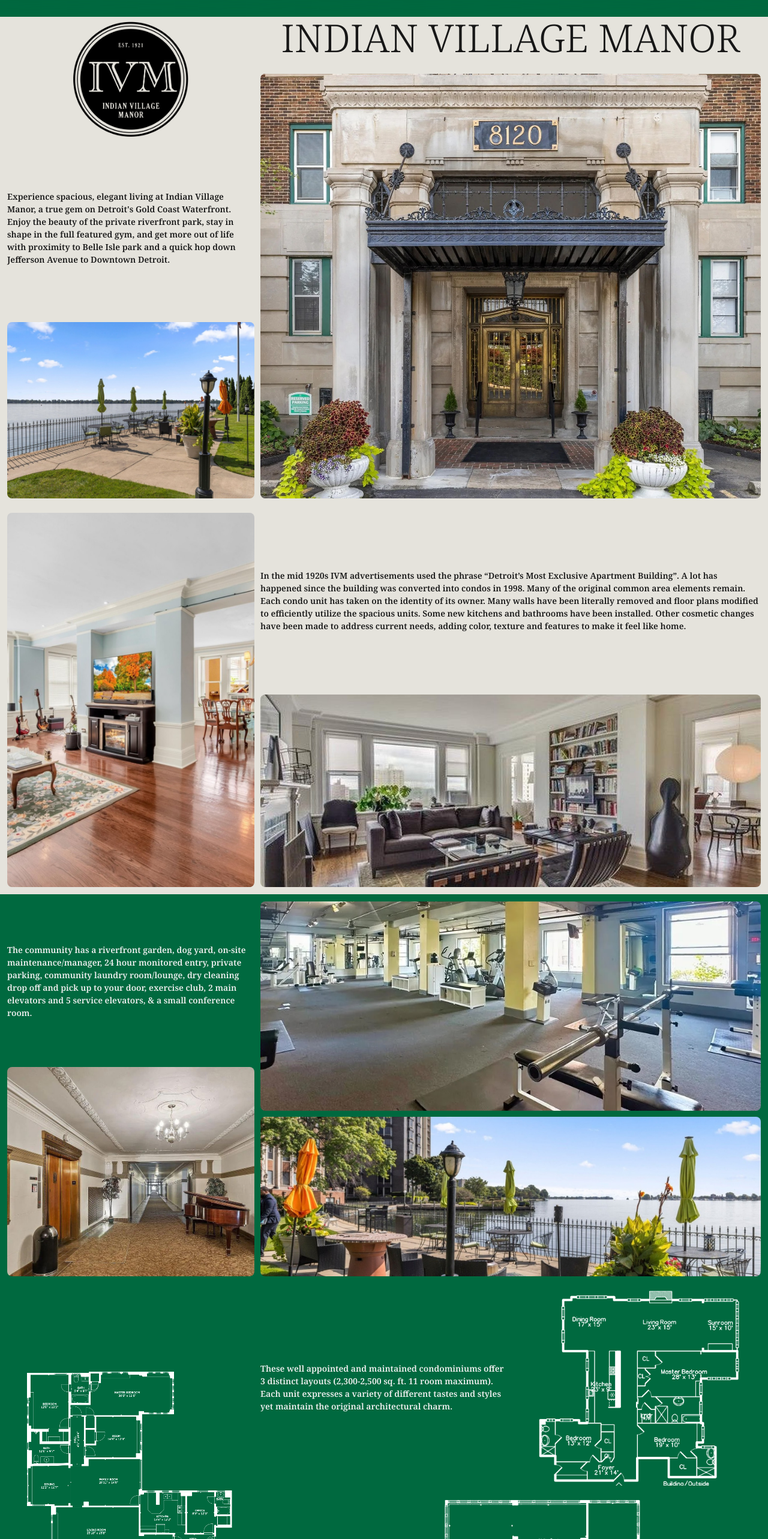
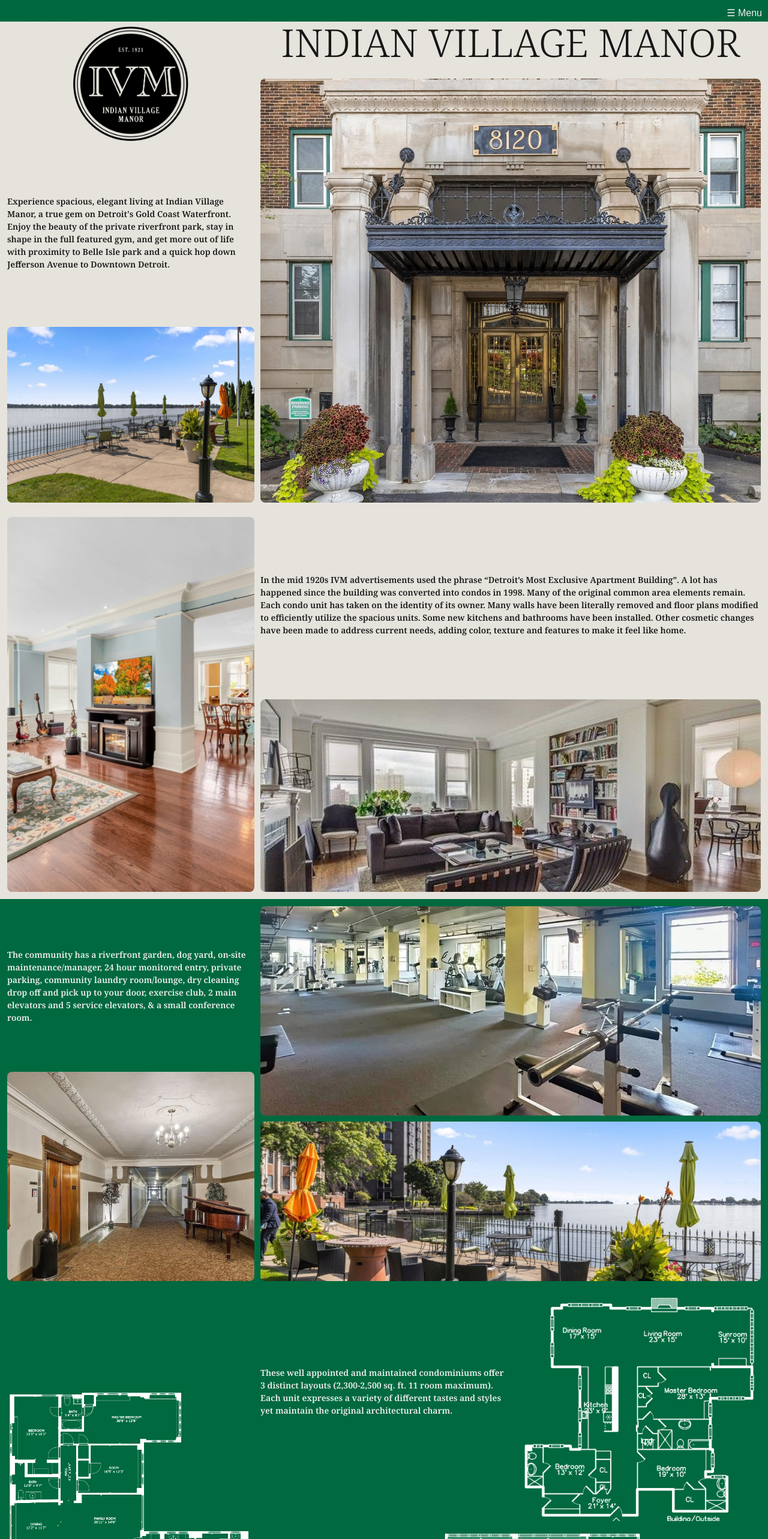
Before and after one commit to indianvillagemanor/IndianVillageManor.org, a Next.js app in the folder ivm_app/: page / in a window 1280 px wide. Shown: the top 2566 px of the page at 60% size. Built offline with nearby package versions, Linux system fonts and the light colour scheme.

Commit message:
started site_menu cleaned up commented-out code adjustment to modal zoom

```diff
--- a/ivm_app/app/globals.css
+++ b/ivm_app/app/globals.css
@@ -16,10 +16,6 @@
   color: #f0f0f0;
 }
 
-/* .grid-row {
-  height: var(--grid-row-height);
-} */
-
 body {
   color: var(--foreground);
   background: var(--background);
--- a/ivm_app/app/layout.tsx
+++ b/ivm_app/app/layout.tsx
@@ -3,16 +3,7 @@ import { Noto_Serif } from "next/font/google";
 import "./globals.css";
 import { useEffect } from "react";
 import Aspect from "@/components/aspect";
-
-// const geistSans = Geist({
-//   variable: "--font-geist-sans",
-//   subsets: ["latin"],
-// });
-
-// const geistMono = Geist_Mono({
-//   variable: "--font-geist-mono",
-//   subsets: ["latin"],
-// });
+import SiteMenu from "@/components/site_menu";
 
 const Noto = Noto_Serif({
   variable: "--font-serif",
@@ -26,7 +17,7 @@ export const metadata: Metadata = {
 
 const headerStyle = {
   width: "100%",
-  height: "var(--grid-row-height)",
+  height: "36px",
 }
 
 export default function RootLayout({
@@ -41,6 +32,7 @@ export default function RootLayout({
         className={`${Noto.variable} antialiased`}
       >
         <img src="/ivm_green.png" alt="ivm" style={headerStyle} />
+        <SiteMenu />
         {children}
       </body>
     </html>
--- a/ivm_app/app/page.tsx
+++ b/ivm_app/app/page.tsx
@@ -51,12 +51,12 @@ export default function Home() {
         <GridPhoto gridCell={[14, 2, 10, 2]} src="RiverfrontE.jpg" alt="IVM Riverfront East View" />
       </GridSection>
       <GridSection rows={22} green>
-        <GridGraphic gridCell={[6, 1, 12, 1]} src="FloorPlanABMN_white.png" alt="IVM Floor Plan for A,B,M and N units" zoom />
+        <GridGraphic gridCell={[7, 1, 14, 1]} src="FloorPlanABMN_white.png" alt="IVM Floor Plan for A,B,M and N units" zoom />
         <GridText gridCell={[1, 2, 12, 1]}>
           These well appointed and maintained condominiums offer 3 distinct layouts (2,300-2,500 sq. ft. 11 room maximum). Each unit expresses a variety of different tastes and styles yet maintain the original architectural charm.
         </GridText>
-        <GridGraphic gridCell={[1, 3, 12, 1]} src="FloorPlanCDKL_white.png" alt="IVM Floor Plan for C,D,K and L units" zoom />
-        <GridGraphic gridCell={[13, 2, 12, 2]} src="FloorPlanEFGH_white.png" alt="IVM Floor Plan for E,F,G and H units" zoom />
+        <GridGraphic gridCell={[1, 3, 14, 1]} src="FloorPlanCDKL_white.png" alt="IVM Floor Plan for C,D,K and L units" zoom />
+        <GridGraphic gridCell={[15, 2, 12, 2]} src="FloorPlanEFGH_white.png" alt="IVM Floor Plan for E,F,G and H units" zoom />
       </GridSection>
       <GridSection rows={24} green>
         <GridPhoto gridCell={[1, 1, 10, 1]} src="Interior5.jpg" alt="IVM Interior #5" />
--- a/ivm_app/components/modal.tsx
+++ b/ivm_app/components/modal.tsx
@@ -34,7 +34,7 @@ const Modal = () => {
         &times;
       </a>
 
-      <img id="modal-img" className="max-w-full max-h-full object-scale-down" />
+      <img id="modal-img" className="max-w-full max-h-full w-full h-full object-contain" />
     </div >)
 }
 
--- /dev/null
+++ b/ivm_app/components/site_menu.tsx
@@ -0,0 +1,60 @@
+"use client";
+
+import { useState } from "react";
+
+const menuStyle = {
+  position: "absolute" as const,
+  top: "10px",
+  right: "10px",
+  cursor: "pointer",
+  color: "#f0f0f0",
+};
+
+const overlayStyle = {
+  position: "fixed" as const,
+  top: 0,
+  left: 0,
+  width: "100%",
+  height: "100%",
+  backgroundColor: "rgba(0, 0, 0, 0.5)",
+  display: "flex",
+  justifyContent: "center",
+  alignItems: "center",
+  zIndex: 1000,
+};
+
+const menuContentStyle = {
+  backgroundColor: "white",
+  padding: "20px",
+  borderRadius: "8px",
+};
+
+const SiteMenu = () => {
+  const [isOpen, setIsOpen] = useState(false);
+
+  const toggleMenu = () => {
+    setIsOpen(!isOpen);
+  };
+
+  return (
+    <>
+      <div style={menuStyle} onClick={toggleMenu} >
+        &#9776; Menu
+      </div>
+      {isOpen && (
+        <div style={overlayStyle} onClick={toggleMenu}>
+          <div style={menuContentStyle} onClick={(e) => e.stopPropagation()}>
+            <h2>Menu</h2>
+            <ul>
+              <li>Home</li>
+              <li>About</li>
+              <li>Contact</li>
+            </ul>
+          </div>
+        </div>
+      )}
+    </>
+  );
+}
+
+export default SiteMenu;
```
